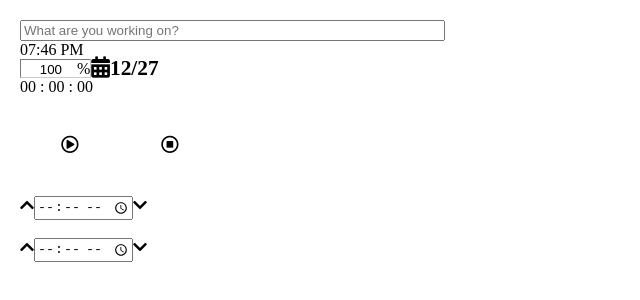
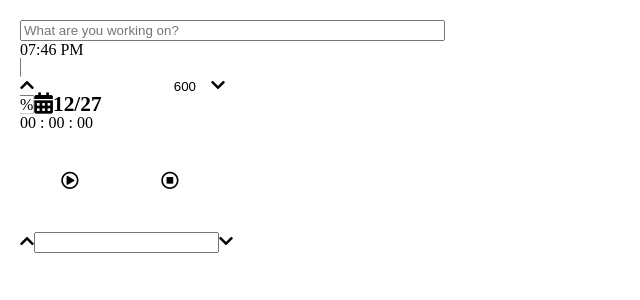
Before and after one commit to ericasu33/sprig, a React (Create React App) app: page / in a window 1280 px wide. Shown: the top 300 px of the page, without its empty margins (0-640 px from the left). Built offline with nearby package versions, Linux system fonts and the light colour scheme.

Commit message:
WIP get component to work with integers e.g. intensity with some props utilised

```diff
--- a/src/components/Entries.jsx
+++ b/src/components/Entries.jsx
@@ -3,6 +3,7 @@ import 'react-calendar/dist/Calendar.css';
 import Calendar from 'react-calendar';
 import Button from './Button';
 import Timer from './Timer';
+import Step_input from './Step_input'
 import './Entries.scss'
 
 
@@ -75,12 +76,12 @@ function Entries() {
 
         {/* <Intensity /> */}
         <span className='intensityPadding'>
-          <input
+          <Step_input
+            name='intensity'
             type='number'
             min='0'
             max='100'
-            value={intensity}
-            onChange={(event) => setIntensity(event.target.value)}
+            value='600'
           />
           %
         </span>
--- a/src/components/Step_input.jsx
+++ b/src/components/Step_input.jsx
@@ -4,33 +4,23 @@ import './Step_input.scss'
 
 
 
-const Increment_input = function() {
-  const [value, setValue] = useState('')
+const Increment_input = function(props) {
+  const [value, setValue] = useState(props.value || '')
+  const increment = (value) => {
+    return Number(value) + 1
+  }
 
   return (
     <>
     <div>
-      <i className="fa fa-chevron-up" onClick={e=>setValue((prev)=>prev + 1)}></i>
+      <i className="fa fa-chevron-up" onClick={e=>setValue(prev => Number(prev) + 1)}></i>
       <input
         value={value}
-        onChange={(event) => setValue(event.target.value)}
-        name='input'
-        type='time'
-        step='60'
+        onChange={e => setValue(e.target.value)}
+        name={props.name}
+        type={props.type}
       />
-      <i className="fa fa-chevron-down" ></i>
-    </div>
-    <br />
-    <div>
-      <i className="fa fa-chevron-up" ></i>
-      <input
-        value={value}
-        onChange={(event) => setValue(event.target.value)}
-        name='input'
-        type='time'
-        step='60'
-      />
-      <i className="fa fa-chevron-down" ></i>
+      <i className="fa fa-chevron-down" onClick={e=>setValue(prev => Number(prev) - 1)}></i>
     </div>
     </>
   )
```
